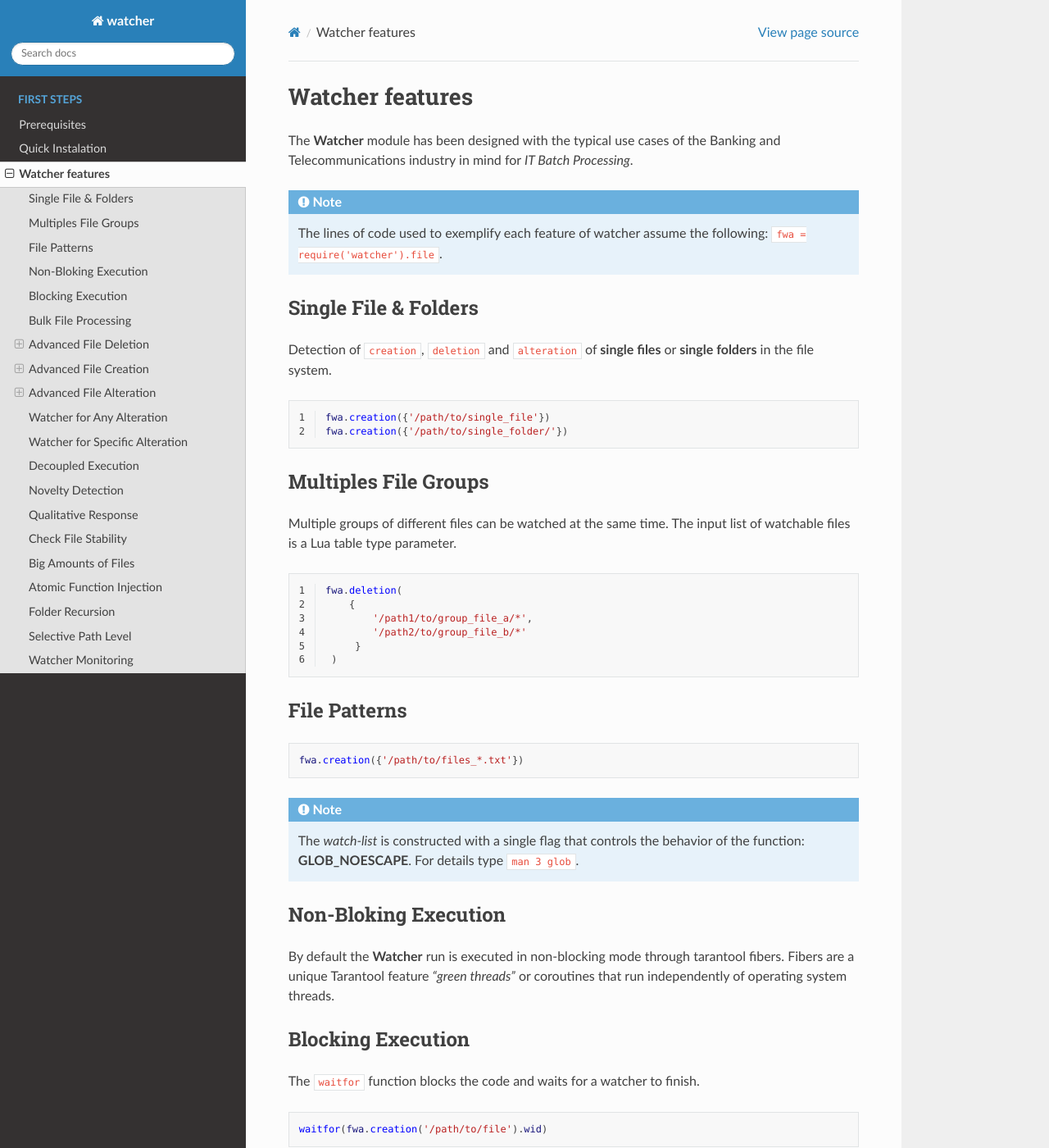
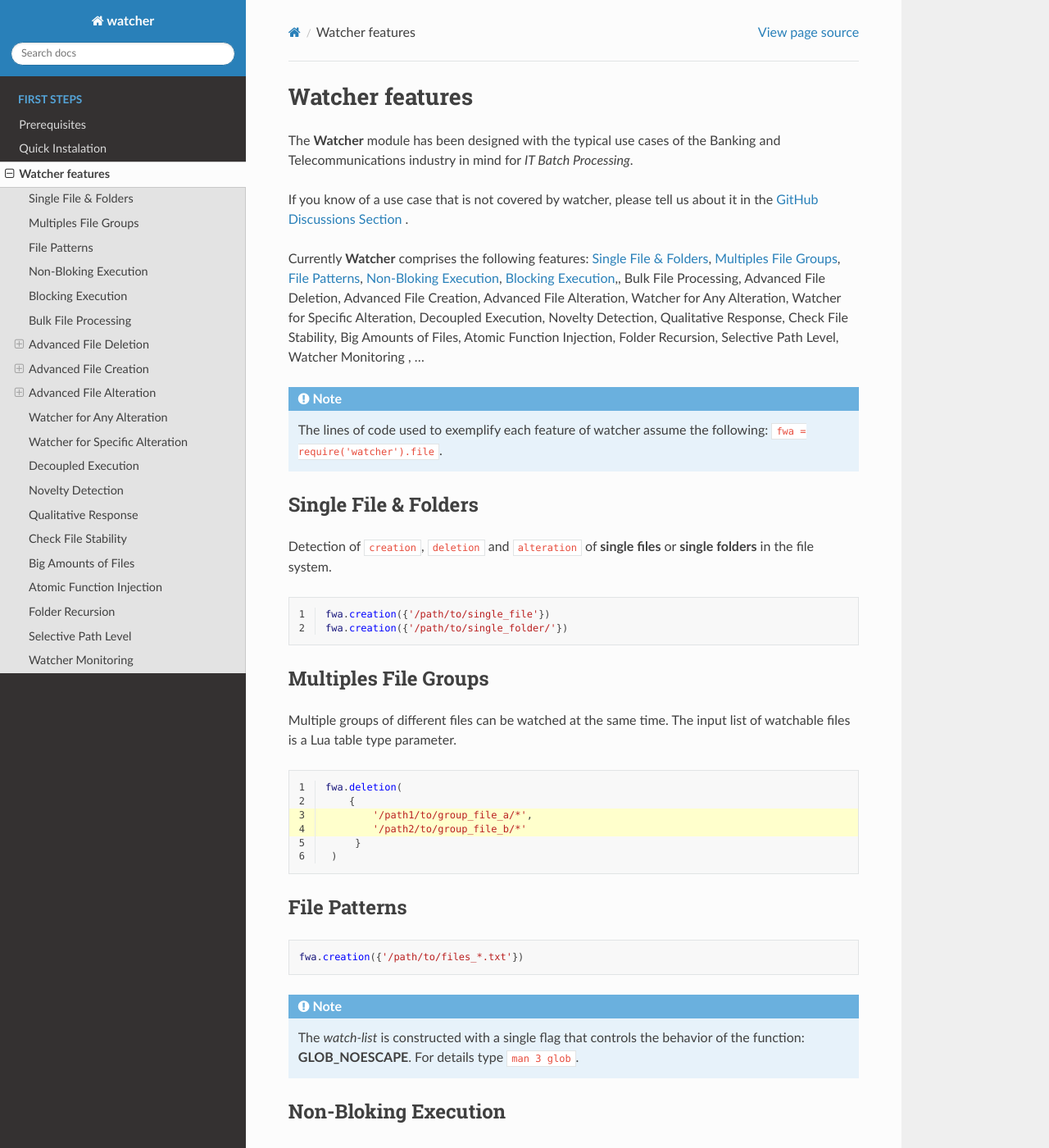
Before and after one commit to racherb/watcher, a Sphinx documentation site: the page built from docs/source/features.rst, in a window 1280 px wide and 1400 px high. Shown: the whole window at 82% size. Built offline with Sphinx 7.4.7 and the Read the Docs theme 2.0.0, drawn with Linux system fonts in a browser that asks for light colours; pages that are not in the unit, such as notebooks, are missing from menus; some of the changed text lies outside the part shown.

Commit message:
Update docs
Update docs

```diff
--- a/docs/source/features.rst
+++ b/docs/source/features.rst
@@ -4,9 +4,31 @@
 The **Watcher** module has been designed with the typical use cases of the Banking
 and Telecommunications industry in mind for *IT Batch Processing*.
 
+If you know of a use case that is not covered by watcher,
+please tell us about it in the
+`GitHub Discussions Section <https://github.com/racherb/watcher/discussions/categories/ideas/>`_ .
+
+Currently **Watcher** comprises the following features:
+:ref:`Single File & Folders`,
+:ref:`Multiples File Groups`,
+:ref:`File Patterns`,
+:ref:`Non-Bloking Execution`,
+:ref:`Bloking Execution`,,
+Bulk File Processing,
+Advanced File Deletion,
+Advanced File Creation,
+Advanced File Alteration,
+Watcher for Any Alteration, Watcher for Specific Alteration, Decoupled Execution,
+Novelty Detection, Qualitative Response, Check File Stability, Big Amounts of Files,
+Atomic Function Injection, Folder Recursion, Selective Path Level, Watcher Monitoring
+, ...
+
+
 .. note::
    The lines of code used to exemplify each feature of watcher assume the following:
    ``fwa = require('watcher').file``.
+
+.. _Single File & Folders:
 
 Single File & Folders
 ----------------------
@@ -19,6 +41,8 @@
    fwa.creation({'/path/to/single_file'})
    fwa.creation({'/path/to/single_folder/'})
 
+.. _Multiples File Groups:
+
 Multiples File Groups
 ---------------------
 
@@ -34,6 +59,8 @@
            '/path2/to/group_file_b/*'
         }
     )
+
+.. _File Patterns:
 
 File Patterns
 --------------
@@ -46,12 +73,16 @@
    The *watch-list* is constructed with a single flag that controls the behavior of the function: **GLOB_NOESCAPE**.
    For details type ``man 3 glob``.
 
+.. _Non-Bloking Execution:
+
 Non-Bloking Execution
 ---------------------
 
 By default the **Watcher** run is executed in non-blocking mode through tarantool fibers.
 Fibers are a unique Tarantool feature *"green threads"* or coroutines that run independently
 of operating system threads.
+
+.. _Bloking Execution:
 
 Blocking Execution
 ------------------
@@ -60,7 +91,7 @@
 
 .. code-block:: lua
 
-   waitfor(fwa.creation('/path/to/file').wid)
+   waitfor(fwa.creation({'/path/to/file'}).wid)
 
 
 Bulk File Processing
@@ -217,11 +248,28 @@
 Watcher for Any Alteration
 ---------------------------
 
+.. code-block:: lua
+
+   fwa.alteration({'/path/to/file'}, nil, nil, '1')
+
 Watcher for Specific Alteration
 -------------------------------
 
+.. code-block:: lua
+   :linenos:
+
+   fwa.alteration({'/path/to/file'}, nil, nil, '2') --Watcher for content file alteration
+   fwa.alteration({'/path/to/file'}, nil, nil, '3') --Watcher for content file size alteration
+   fwa.alteration({'/path/to/file'}, nil, nil, '4') --Watcher for content file ctime alteration
+
+See table "*File Watcher Alteration Parameters*" for more options.
+
+
 Decoupled Execution
 -------------------
+
+The ``create``, ``runv functions and the ``monit`` options have been decoupled
+for better behavior, overhead relief and versatility of use.
 
 Novelty Detection
 ------------------
--- a/docs/source/setup.rst
+++ b/docs/source/setup.rst
@@ -75,7 +75,9 @@
 Install watcher through Tarantool's ``tarantoolctl`` command:
 
 .. code-block:: console
+   :linenos:
 
+   tarantoolctl rocks install avro-schema
    tarantoolctl rocks install https://raw.githubusercontent.com/racherb/watcher/master/watcher-scm-1.rockspec
 
 From LuaRocks
```
Also changed, not shown: other parts of docs/source/features.rst (+5 -4 lines).
